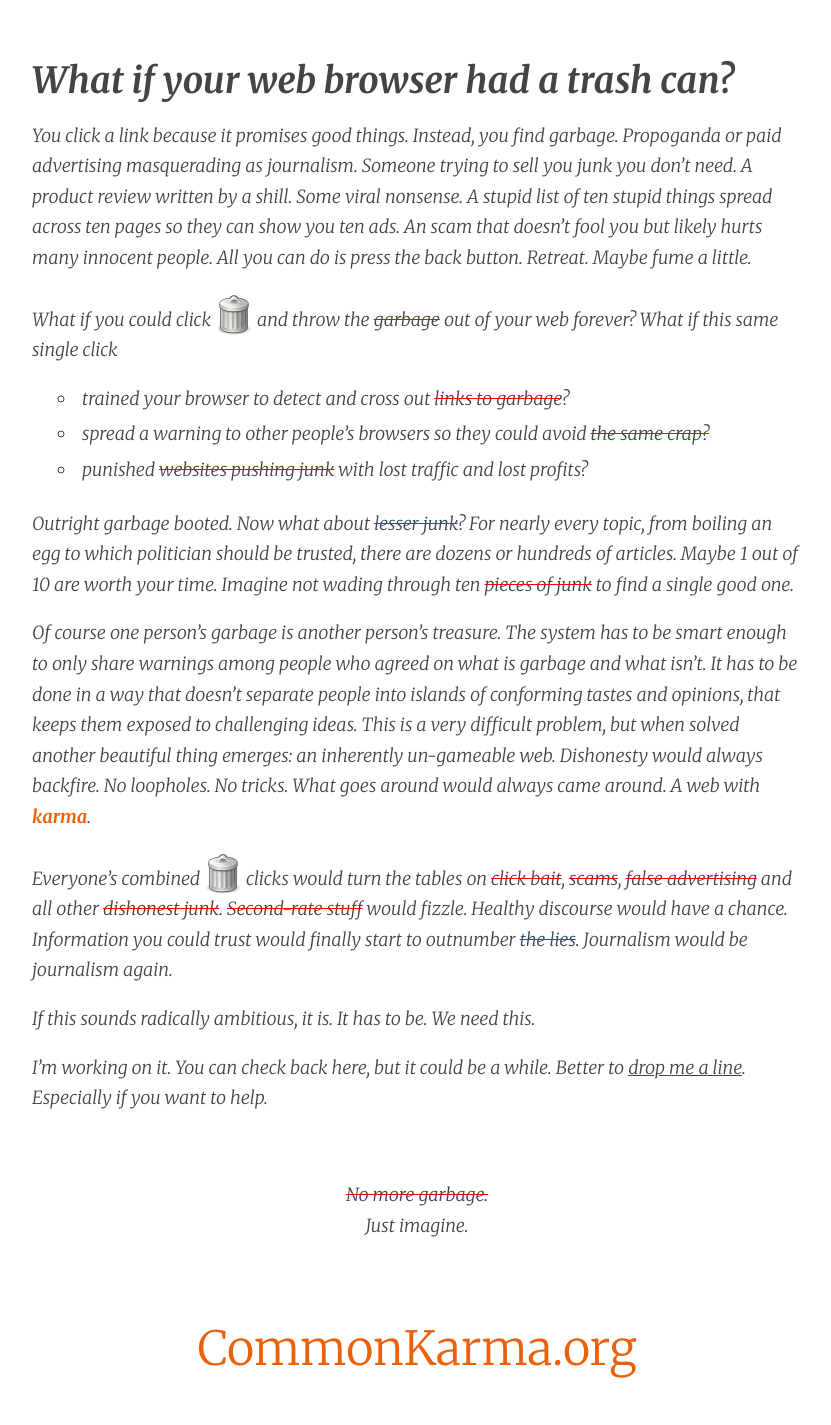
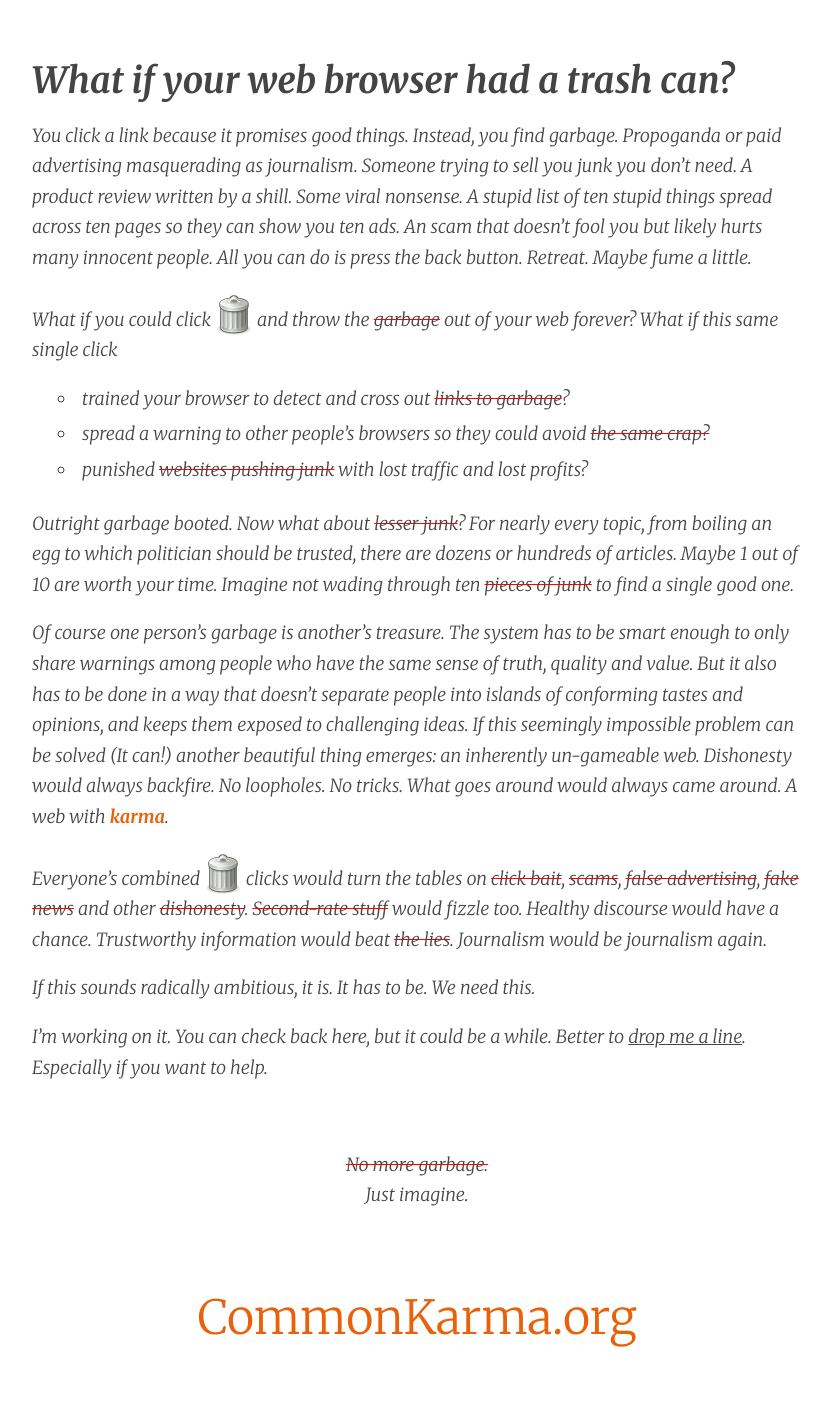
Before and after one commit to commonkarma/commonkarma.org-source, a Jekyll site: the page built from index.md, in a window 1280 px wide. Shown: the whole page, without its empty margins (223-1054 px from the left). Built offline with Jekyll 4.4.1, drawn with Linux system fonts in a browser that asks for light colours; comment, search, counter and statistics services are not loaded; after the commit the page ends 1394 px from its top, so only the background shows below that.

Commit message:
wordsmith

```diff
--- a/index.md
+++ b/index.md
@@ -17,9 +17,9 @@ What if you could click <span class="garbage-can">![a trash can](./images/garbag
 
 Outright garbage booted. Now what about <del>lesser junk</del>? For nearly every topic, from boiling an egg to which politician should be trusted, there are dozens or hundreds of articles. Maybe 1 out of 10 are worth your time. Imagine not wading through ten <del>pieces of junk</del> to find a single good one.
 
-Of course one person's garbage is another person's treasure. The system has to be smart enough to only share warnings among people who agreed on what is garbage and what isn't. It has to be done in a way that doesn't separate people into islands of conforming tastes and opinions, that keeps them exposed to challenging ideas. This is a very difficult problem, but when solved another beautiful thing emerges: an inherently un-gameable web. Dishonesty would always backfire. No loopholes. No tricks. What goes around would *always* came around. A web with **karma**.
+Of course one person's garbage is another's treasure. The system has to be smart enough to only share warnings among people who have the same sense of truth, quality and value. But it also has to be done in a way that doesn't separate people into islands of conforming tastes and opinions, and keeps them exposed to challenging ideas. If this seemingly impossible problem can be solved (It can!) another beautiful thing emerges: an inherently un-gameable web. Dishonesty would always backfire. No loopholes. No tricks. What goes around would *always* came around. A web with **karma**.
 
-Everyone's combined <span class="garbage-can">![a trash can](./images/garbage-can.svg)</span> clicks would turn the tables on <del>click bait</del>, <del>scams</del>, <del>false advertising</del> and all other <del>dishonest junk</del>.  <del>Second-rate stuff</del> would fizzle. Healthy discourse would have a chance. Information you could trust would finally start to outnumber <del>the lies</del>. Journalism would be journalism again.
+Everyone's combined <span class="garbage-can">![a trash can](./images/garbage-can.svg)</span> clicks would turn the tables on <del>click bait</del>, <del>scams</del>, <del>false advertising</del>, <del>fake news</del>  and other <del>dishonesty</del>.  <del>Second-rate stuff</del> would fizzle too. Healthy discourse would have a chance. Trustworthy information would beat <del>the lies</del>. Journalism would be journalism again.
 
 If this sounds radically ambitious, it is. It has to be. We need this.
 
```
